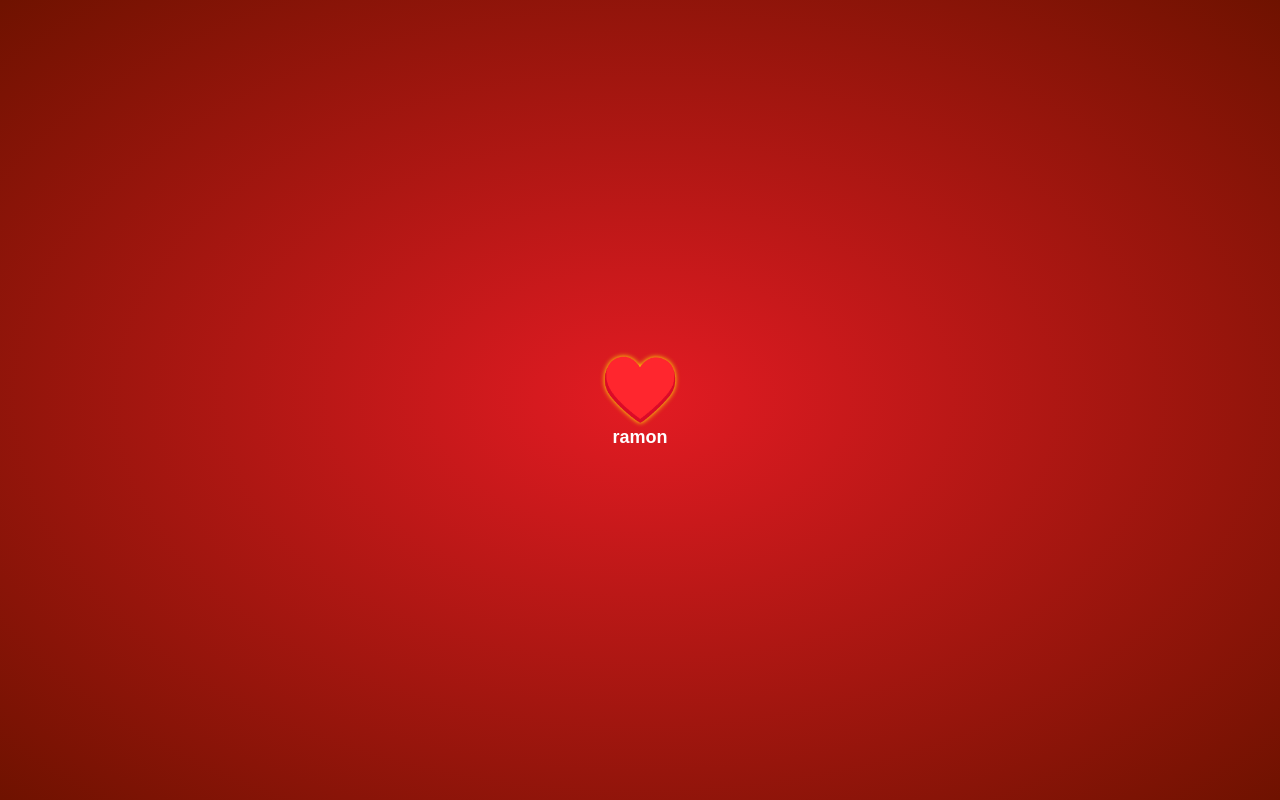
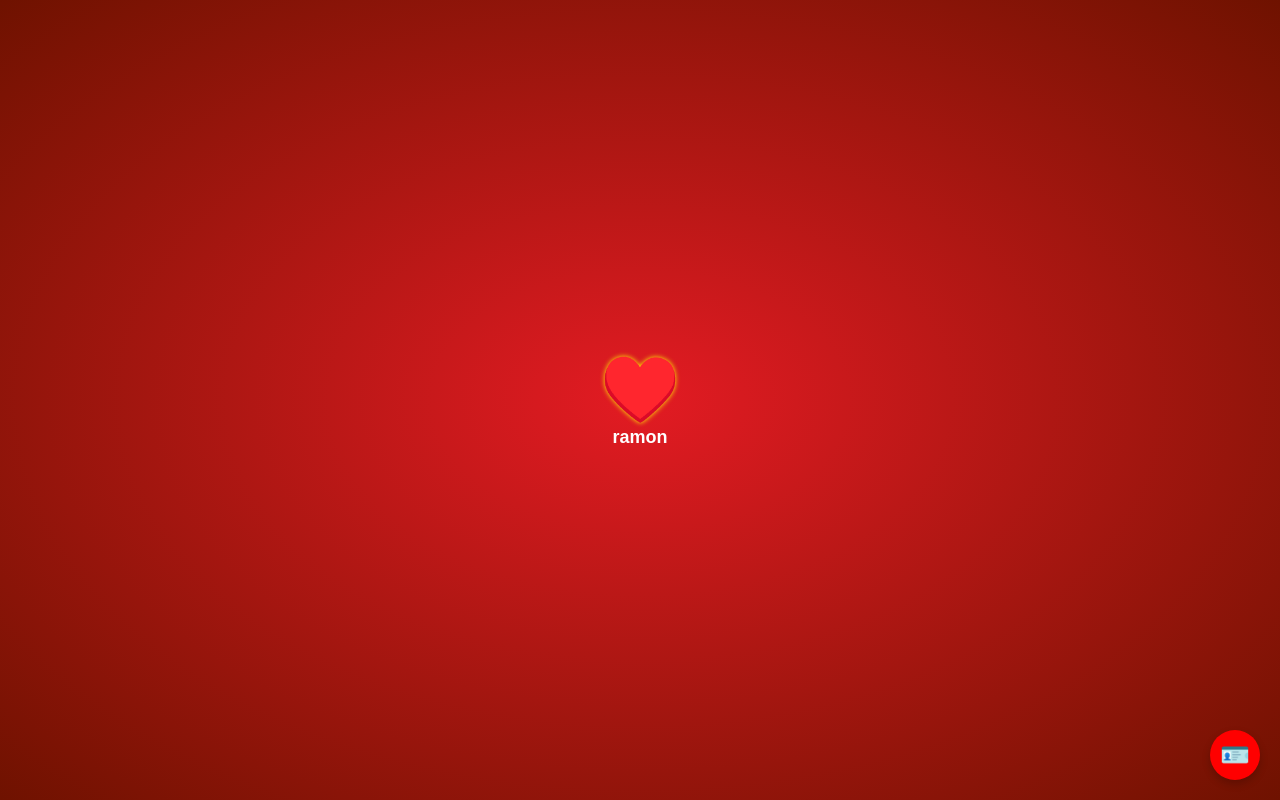
Before and after one commit to rmn-bot/lopek-random, a plain HTML site: page index.html in a window 1280 px wide. Drawn offline with Linux system fonts and the light colour scheme.

Commit message:
Update index.html

```diff
--- a/index.html
+++ b/index.html
@@ -1,146 +1,345 @@
 <!DOCTYPE html>
+
 <html lang="en">
 
+
+
 <head>
+
     <meta charset="UTF-8">
+
     <meta name="viewport" content="width=device-width, initial-scale=1.0">
+
     <title>Heart Animation</title>
+
     <link rel="stylesheet" href="style.css">
+
 </head>
+
 <body>
+
     <!-- Layer hitam + tombol -->
+
 <div id="overlay">
+
   <style>
+
     #overlay button {
+
       font-size: 48px;
+
       color: red;
+
       background: none;
+
       border: none;
+
       cursor: pointer;
+
       display: flex;
+
       flex-direction: column;
+
       align-items: center;
+
     }
 
+
+
     #overlay button::before {
+
       content: "♥️";
+
       font-size: 64px;
+
       animation: pulse-glow 1s infinite;
+
       color: red;
+
       text-shadow: 0 0 10px yellow;
+
     }
 
+
+
     #overlay button h3 {
+
       margin: 0;
+
       font-size: 18px;
+
       color: white;
+
     }
 
+
+
     @keyframes pulse-glow {
+
       0% {
+
         text-shadow: 0 0 5px yellow;
+
       }
+
       50% {
+
         text-shadow: 0 0 20px yellow;
+
       }
+
       100% {
+
         text-shadow: 0 0 5px yellow;
+
       }
+
     }
+
+    .logo-ig {
+
+      position: fixed;
+
+      bottom: 20px;
+
+      right: 20px;
+
+      background-color: red;
+
+      color: white;
+
+      font-size: 24px;
+
+      border-radius: 50%;
+
+      width: 50px;
+
+      height: 50px;
+
+      display: flex;
+
+      align-items: center;
+
+      justify-content: center;
+
+      text-decoration: none;
+
+      box-shadow: 0 4px 8px rgba(0, 0, 0, 0.2);
+
+      transition: transform 0.2s ease;
+
+    }
+
+
+
+    .logo-ig:hover {
+
+      transform: scale(1.1);
+
+    }
+
+
+
   </style>
 
+
+
   <button onclick="mulai()"><h3>ramon</h3></button>
+
 </div>
 
+
+
+  <a href="https://www.instagram.com/bakal.calon.bupati?igsh=MW9jM3h1MXpqdzh6OA=="
+
+     class="logo-ig" target="_blank" title="Kunjungi Instagram">
+
+    🪪
+
+  </a>
+
+
+
 <!-- Audio -->
+
 <audio id="musik" loop>l
+
   <source src="cantik.mp3" type="audio/mpeg">
+
 </audio>
 
+
+
     <div class="container">
+
         <div class="front">
+
   <div class="front-left"></div>
+
   <div class="front-right"></div>
 
+
+
   <img src="ziiiii1.jpg" class="love left">
+
   <img src="ziiiii.jpg" class="love center">
+
   <img src="ziiiii2.jpg" class="love right">
+
 </div>
 
+
+
         <!-- Lirik - semua disembunyikan awalnya -->
+
 <div id="lirik-container" style="color: black; font-size: 20px; margin-top: 30px;">
+
   <div class="lirik" data-waktu="0">.......I LOVEEE YOUUUUU.....</div>
+
   <div class="lirik" data-waktu="2">Bukan karena make up di wajahmu</div>
+
   <div class="lirik" data-waktu="6">Atau lipstik merah itu ( di bibir mu)</div>
+
   <div class="lirik" data-waktu="11">Lembut hati tutur kata</div>
+
   <div class="lirik" data-waktu="14">Terciptalah cinta yang ku puja...........</div>
+
   <div class="lirik" data-waktu="19">Tak perduuuuuuuuuuuuuuuuuuuuuuuuuuuuuuu...li</div>
+
     <div class="lirik" data-waktu="24">langit menertawakanku</div>
+
   <div class="lirik" data-waktu="28">Kau mencuuuuuuuuuuuuuuuuuuuuuuu..ri</div>
+
   <div class="lirik" data-waktu="33">hatiku mimpiku semua rinduku.....</div>
+
   <div class="lirik" data-waktu="37">Karena kamu cantik</div>
+
   <div class="lirik" data-waktu="41">Kan ku beri segalanya apa yang ku punya.........</div>
+
   <div class="lirik" data-waktu="46">Dan hatimu baik...</div>
+
   <div class="lirik" data-waktu="49">Sempurnalah duniaku saat kau di sisiku...</div>
+
     <div class="lirik" data-waktu="55">.......LOVE YOUUUUUUUUUUUUUUUUUU.....</div>
+
 </div>
 
+
+
         <div class="back">
+
             <div class="back-left"></div>
+
             <div class="back-right"></div>
+
         </div>
 
+
+
         <div class="left"></div>
+
         <div class="right"></div>
 
+
+
         <div class="left-piece"></div>
+
         <div class="left-piece2"></div>
+
         <div class="left-piece3"></div>
+
         <div class="left-piece4"></div>
+
         <div class="left-piece5"></div>
+
         <div class="left-piece6"></div>
+
         <div class="left-piece7"></div>
+
         <div class="left-piece8"></div>
+
         <div class="left-piece9"></div>
+
         <div class="left-piece10"></div>
+
         <div class="left-piece11"></div>
+
         <div class="left-piece12"></div>
+
         <div class="left-piece13"></div>
+
         <div class="left-piece14"></div>
+
         <div class="left-piece15"></div>
+
         <div class="left-piece16"></div>
+
         <div class="left-piece17"></div>
+
         <div class="left-piece18"></div>
+
         <div class="left-piece19"></div>
+
         <div class="left-piece20"></div>
+
         <div class="left-piece21"></div>
+
         <div class="left-piece22"></div>
+
         <div class="left-piece23"></div>
+
         <div class="right-piece"></div>
+
         <div class="right-piece2"></div>
+
         <div class="right-piece3"></div>
+
         <div class="right-piece4"></div>
+
         <div class="right-piece5"></div>
+
         <div class="right-piece6"></div>
+
         <div class="right-piece7"></div>
+
         <div class="right-piece8"></div>
+
         <div class="right-piece9"></div>
+
         <div class="right-piece10"></div>
+
         <div class="right-piece11"></div>
+
         <div class="right-piece12"></div>
+
         <div class="right-piece13"></div>
+
         <div class="right-piece14"></div>
+
         <div class="right-piece15"></div>
+
         <div class="right-piece16"></div>
+
         <div class="right-piece17"></div>
+
         <div class="right-piece18"></div>
+
         <div class="right-piece19"></div>
+
         <div class="right-piece20"></div>
+
         <div class="right-piece21"></div>
+
         <div class="right-piece22"></div>
+
         <div class="right-piece23"></div>
+
     </div>
+
     <script src="script.js"></script>
+
 </body>
 
+
+
 </html>
```
